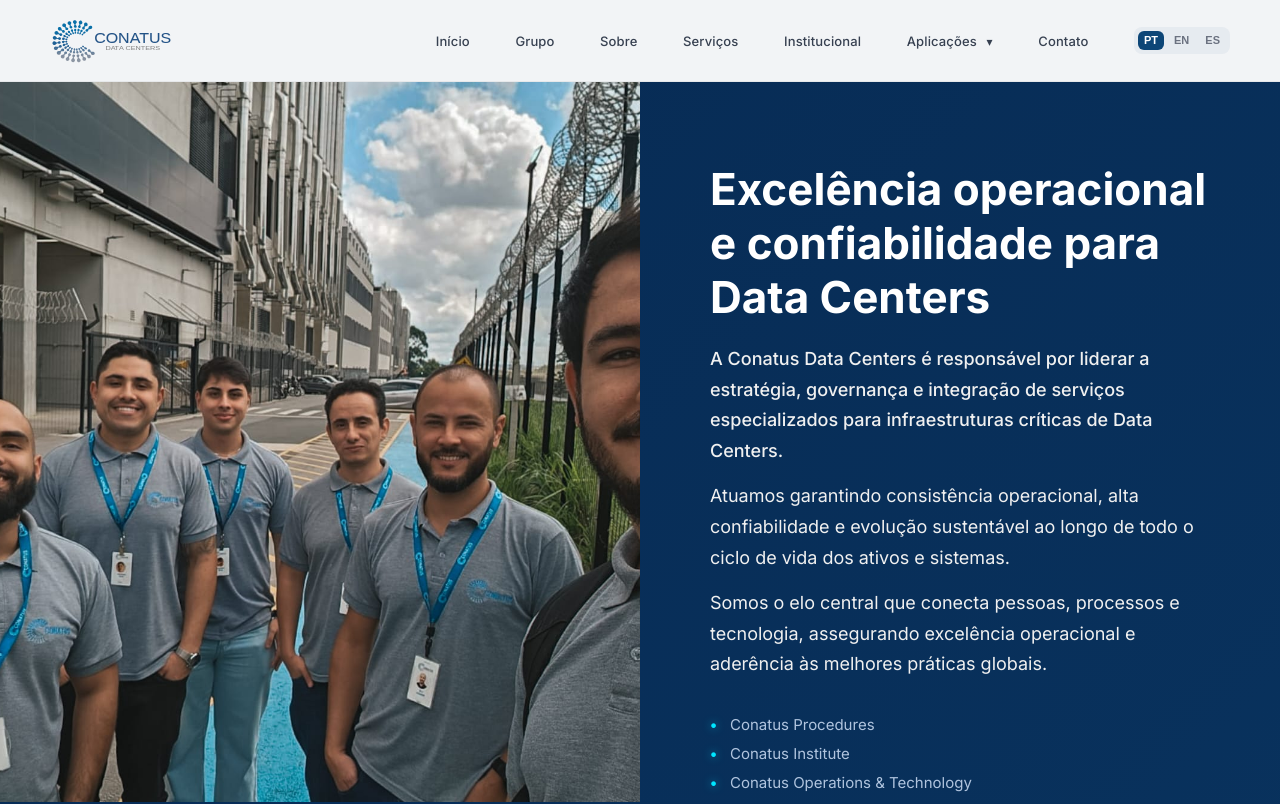
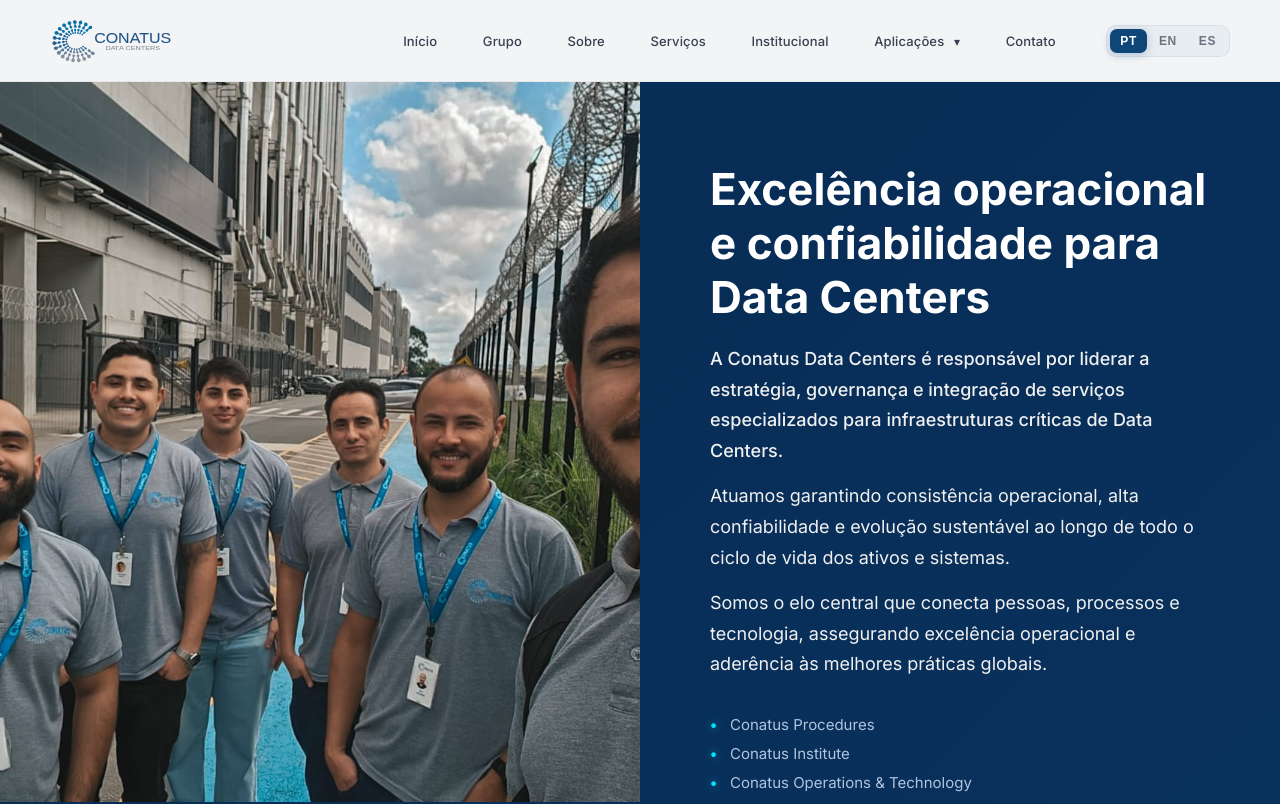
Before and after one commit to novaesbr/conatus-website, a Next.js app: page / in a window 1280 px wide. Shown: the top 804 px of the page. Built offline with nearby package versions, Linux system fonts and the light colour scheme.

Commit message:
responsivel para mobile

```diff
--- a/app/globals.css
+++ b/app/globals.css
@@ -147,47 +147,70 @@
 /* LANGUAGE SWITCHER */
 .lang-switcher {
   display: flex;
-  gap: 4px;
-  margin-left: 10px;
-  padding: 4px;
-  background: rgba(13, 70, 119, 0.05);
-  border-radius: 8px;
+  gap: 2px;
+  margin-left: 15px;
+  padding: 3px;
+  background: rgba(13, 70, 119, 0.04);
+  border-radius: 10px;
+  border: 1px solid rgba(13, 70, 119, 0.08);
 }
 
 .lang-btn {
   background: transparent;
   border: none;
   color: #6b7280;
-  font-size: 11px;
+  font-size: 12px;
   font-weight: 700;
   cursor: pointer;
-  padding: 4px 6px;
-  border-radius: 6px;
-  transition: all 0.2s ease;
+  padding: 6px 10px;
+  border-radius: 7px;
+  transition: all 0.25s cubic-bezier(0.4, 0, 0.2, 1);
   line-height: 1;
+  text-transform: uppercase;
+  letter-spacing: 0.05em;
 }
 
 .lang-btn:hover {
   color: #0d4677;
-  background: rgba(13, 70, 119, 0.1);
+  background: rgba(13, 70, 119, 0.08);
 }
 
 .lang-btn.active {
   color: #ffffff;
   background: #0d4677;
+  box-shadow: 0 2px 8px rgba(13, 70, 119, 0.25);
 }
 
 @media (max-width: 900px) {
   .lang-switcher {
-    margin: 20px auto 10px;
-    width: fit-content;
-    background: rgba(0, 0, 0, 0.05);
-    padding: 6px;
+    margin: 25px auto 10px;
+    width: auto;
+    max-width: 280px;
+    background: rgba(13, 70, 119, 0.05);
+    padding: 5px;
+    justify-content: center;
+    border: 1px solid rgba(13, 70, 119, 0.1);
   }
 
   .lang-btn {
-    font-size: 14px;
-    padding: 10px 20px;
+    font-size: 13px;
+    padding: 12px 24px;
+    flex: 1;
+    text-align: center;
+  }
+}
+
+@media (max-width: 480px) {
+  .lang-switcher {
+    width: 100%;
+    max-width: none;
+    margin: 20px 0;
+    gap: 4px;
+  }
+
+  .lang-btn {
+    font-size: 12px;
+    padding: 10px 12px;
   }
 }
 
```
Also changed, not shown: .obsidian/graph.json.
